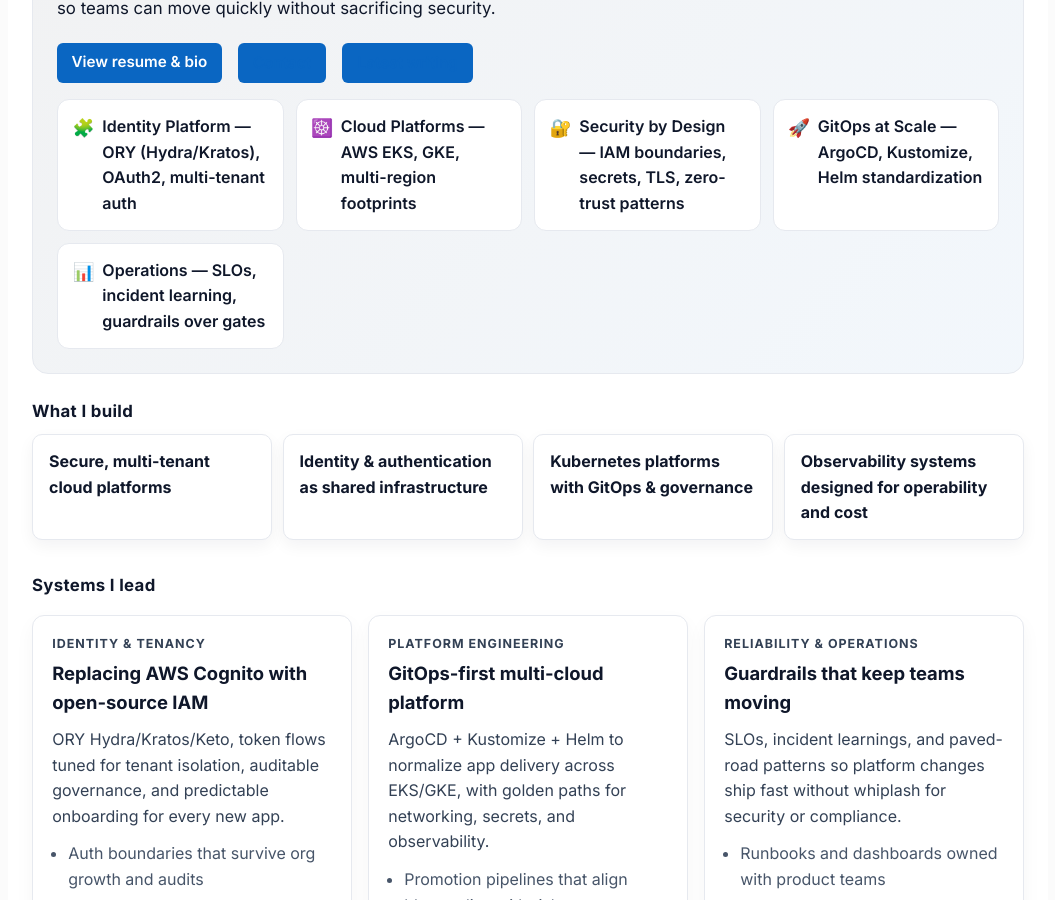
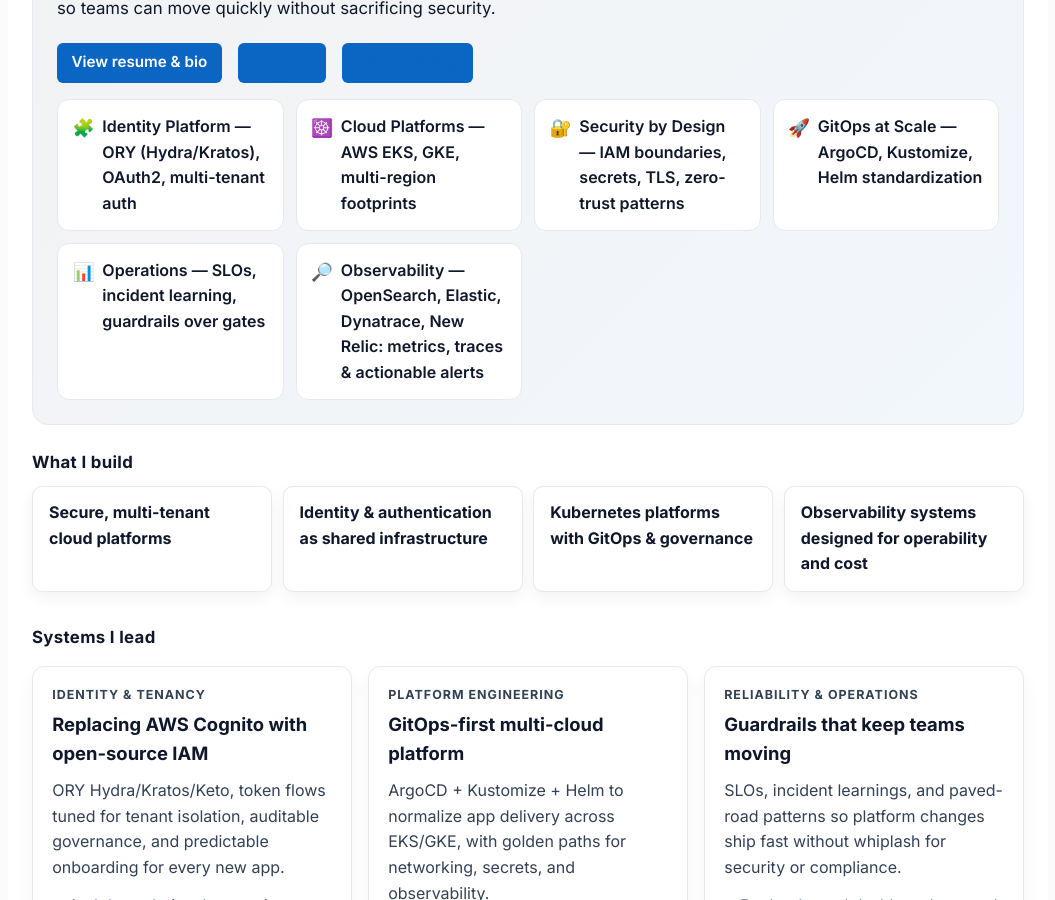
Before and after one commit to vviswaroop/vviswaroop.github.io, a Jekyll site: the page built from index.html, in a window 1280 px wide and 900 px high, scrolled down 359 px. Shown: the whole window, without its empty margins (112-1167 px from the left). Built offline with Jekyll 4.4.1, drawn with Linux system fonts in a browser that asks for light colours.

```diff
--- a/index.html
+++ b/index.html
@@ -18,6 +18,7 @@
     <div class="proof-pill"><span class="pill-icon">🔐</span>Security by Design — IAM boundaries, secrets, TLS, zero-trust patterns</div>
     <div class="proof-pill"><span class="pill-icon">🚀</span>GitOps at Scale — ArgoCD, Kustomize, Helm standardization</div>
     <div class="proof-pill"><span class="pill-icon">📊</span>Operations — SLOs, incident learning, guardrails over gates</div>
+    <div class="proof-pill"><span class="pill-icon">🔎</span>Observability — OpenSearch, Elastic, Dynatrace, New Relic: metrics, traces & actionable alerts</div>
   </div>
 </section>
 
```
